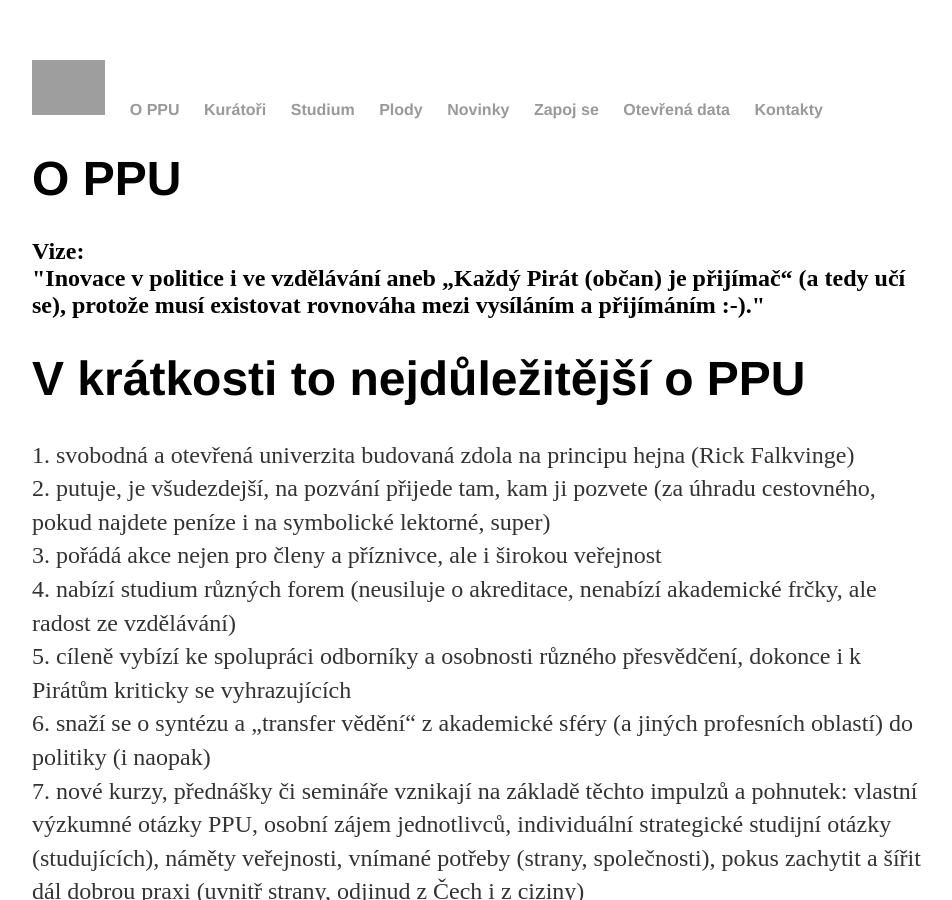
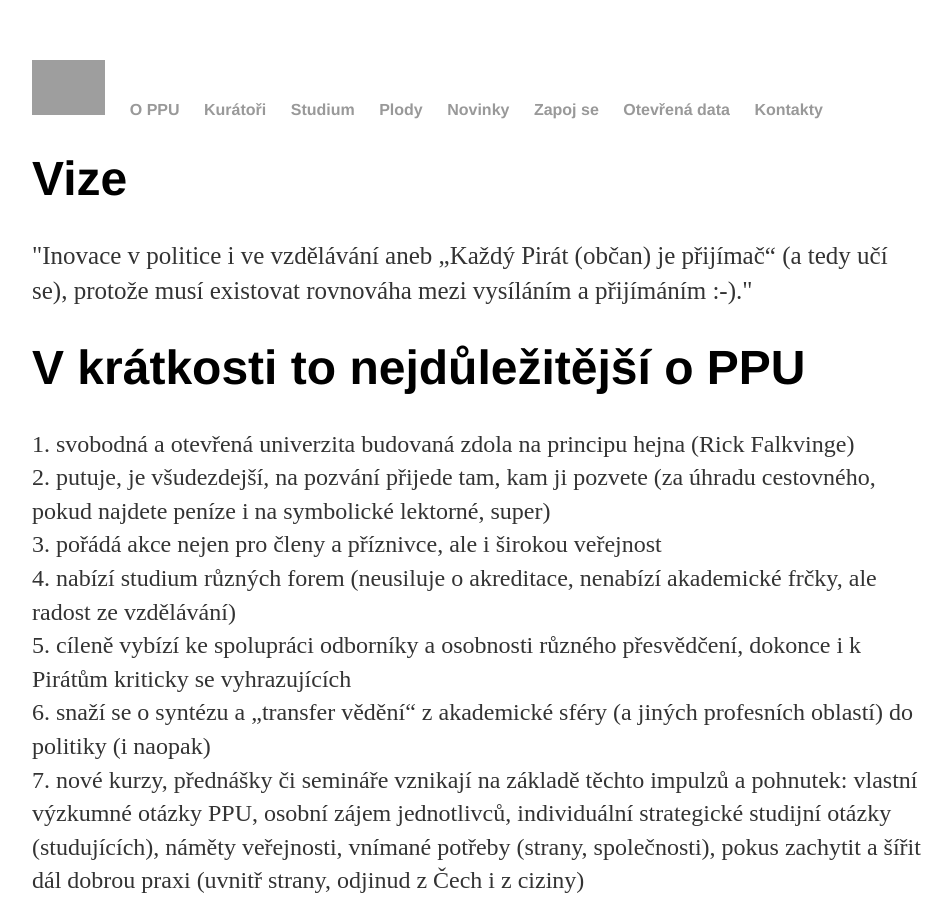
Before and after one commit to otazky/otazky.github.io, a Jekyll site: the page built from about/index.html, in a window 1280 px wide and 900 px high. Shown: the whole window, without its empty margins (160-1112 px from the left). Built offline with Jekyll 4.4.1, drawn with Linux system fonts in a browser that asks for light colours; grey boxes are pictures that could not be loaded.

Commit message:
Vize - velikost fontu

```diff
--- a/about/index.html
+++ b/about/index.html
@@ -1,11 +1,11 @@
 ---
 layout: default
-title: O PPU
+title: Vize
 ---
 
 <h1>{{ page.title }}</h1>
 
-<p style="background-color:grey"><h2> Vize: <br>
+<p style="font-size:25px" "background-color:grey">
 "Inovace v politice i ve vzdělávání aneb „Každý Pirát (občan) je přijímač“ (a tedy učí se), protože musí existovat rovnováha mezi vysíláním a přijímáním :-)." </h2></p>
 
 <h1> V krátkosti to nejdůležitější o PPU</h1>
```
